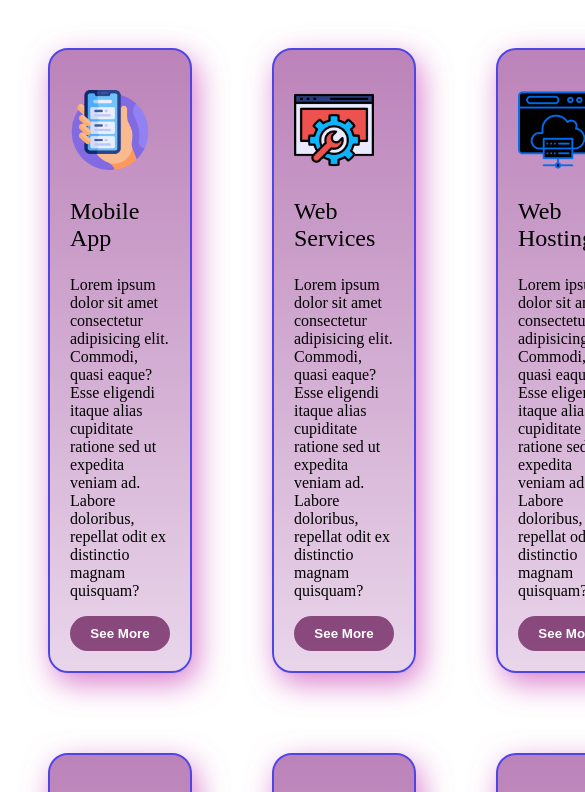
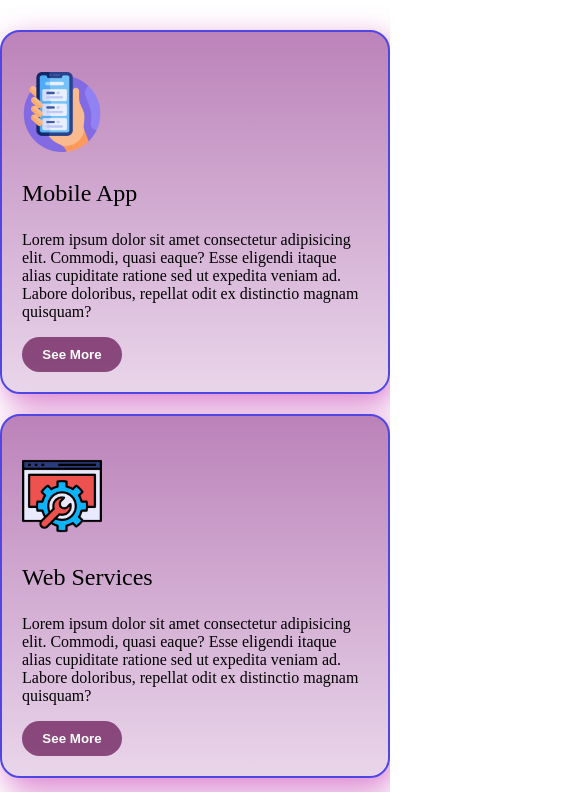
Before and after one commit to IftekarRahmanRuhit/random-practice, a plain HTML site: page index.html in a window 390 px wide. Shown: the top 792 px of the page, 585 px wide, since content can reach past the window. Drawn offline with Linux system fonts and the light colour scheme.

Commit message:
added style

```diff
--- a/styles/style.css
+++ b/styles/style.css
@@ -28,4 +28,23 @@ h3{
 }
 .firstsection, .secondsection{
     display: flex;
+    flex-wrap: wrap;
+    justify-content: center;
+    margin: 20px 0;
 }
+body{
+    margin: 0;
+}
+@media (max-width: 768px) {
+    .div {
+        width: 80%;
+        margin: 10px 0;
+    }
+}
+
+@media (max-width: 480px) {
+    .div {
+        width: 95%;
+        margin: 10px 0;
+    }
+}
```
